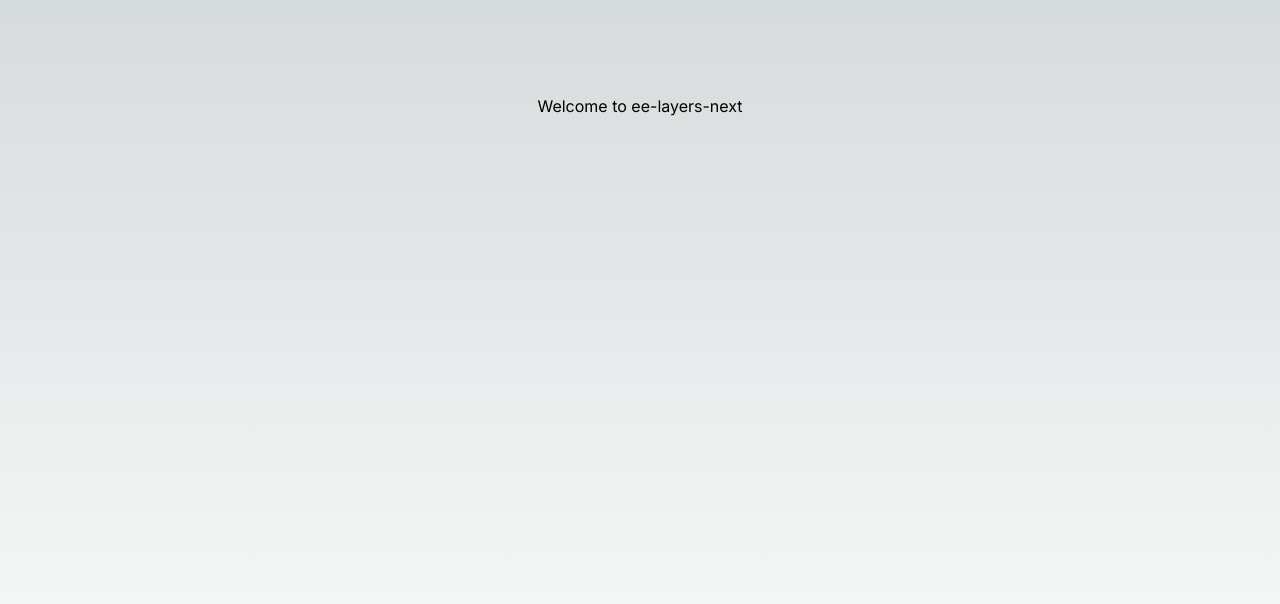
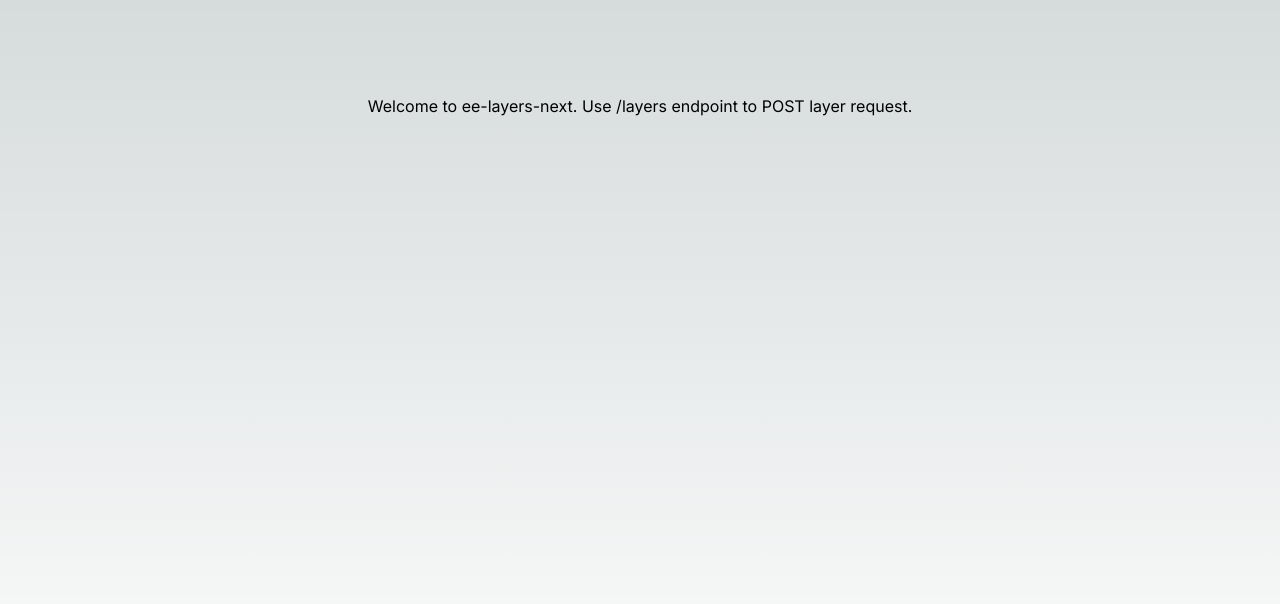
Before and after one commit to ramiqcom/app-ee-layers-next, a Next.js app: page / in a window 1280 px wide. Shown: the top 604 px of the page. Built offline with nearby package versions, Linux system fonts and the light colour scheme.

Commit message:
update welcome

```diff
--- a/src/app/page.js
+++ b/src/app/page.js
@@ -4,7 +4,7 @@ import styles from "./page.module.css";
 export default function Home() {
   return (
     <main className={styles.main}>
-      Welcome to ee-layers-next
+      Welcome to ee-layers-next. Use /layers endpoint to POST layer request.
     </main>
   );
 }
```
